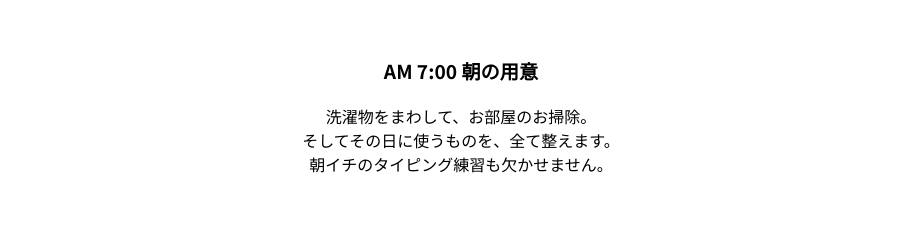
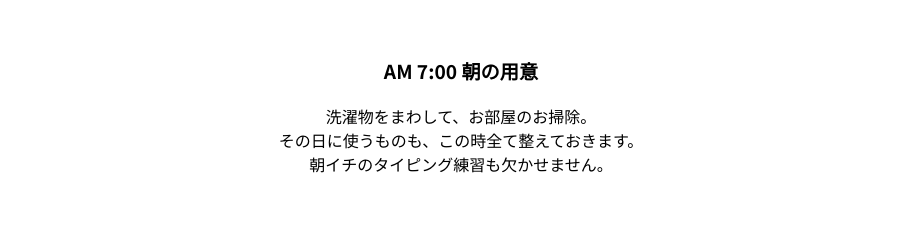
Before and after one commit to HarunaTeshima/HarunaTeshima2, a plain HTML site: page index.html in a window 1280 px wide. Shown: the part 2402-2628 px from the top of the page, without its empty margins (179-1100 px from the left). Drawn offline with Linux system fonts and the light colour scheme.

Commit message:
変更しました。

```diff
--- a/index.html
+++ b/index.html
@@ -65,7 +65,7 @@
             <li>
                 <h3 class="content-title">AM 7:00 朝の用意</h3>
                 <p>洗濯物をまわして、お部屋のお掃除。<br>
-                    そしてその日に使うものを、全て整えます。<br>
+                    その日に使うものも、この時全て整えておきます。<br>
                     朝イチのタイピング練習も欠かせません。
 
 
```
